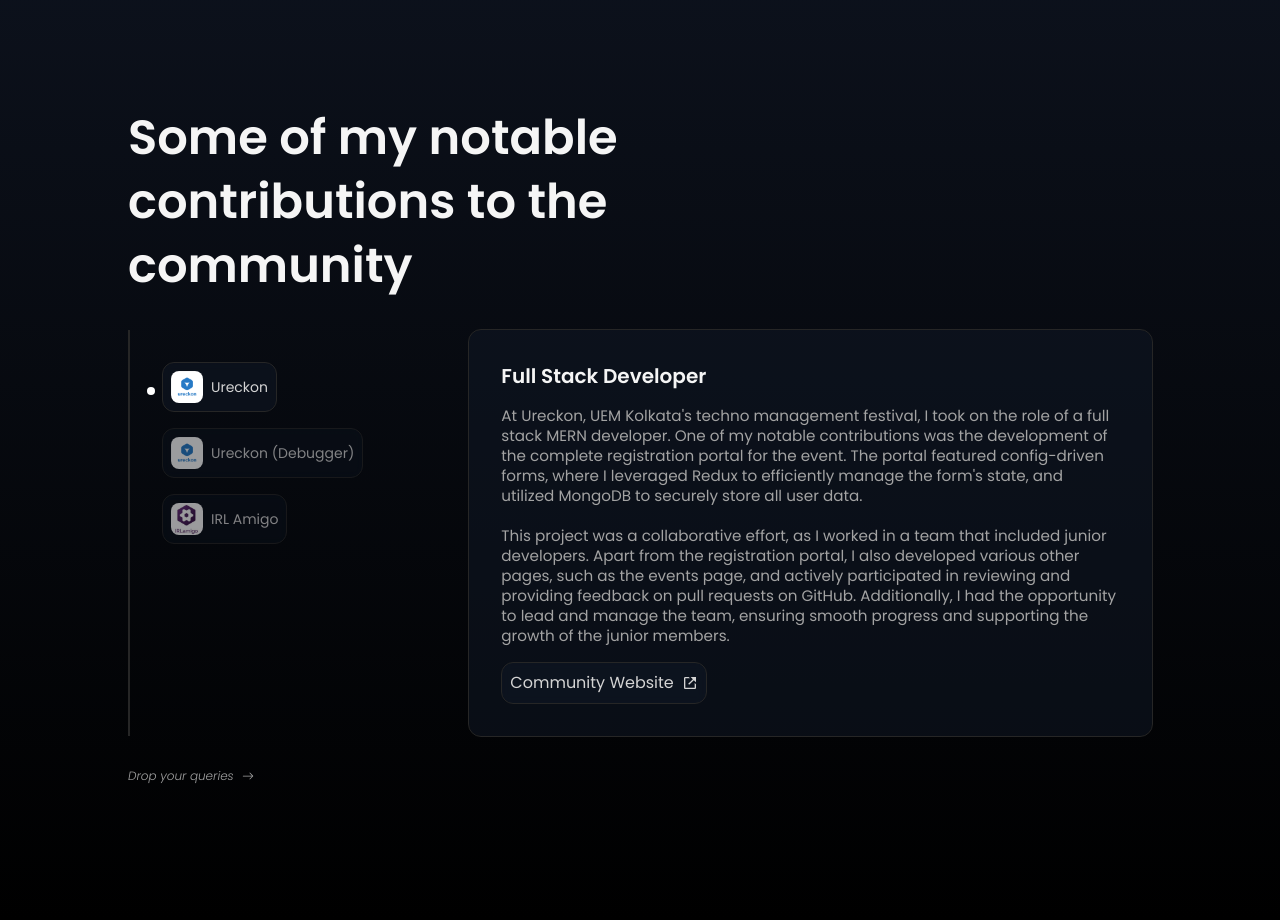
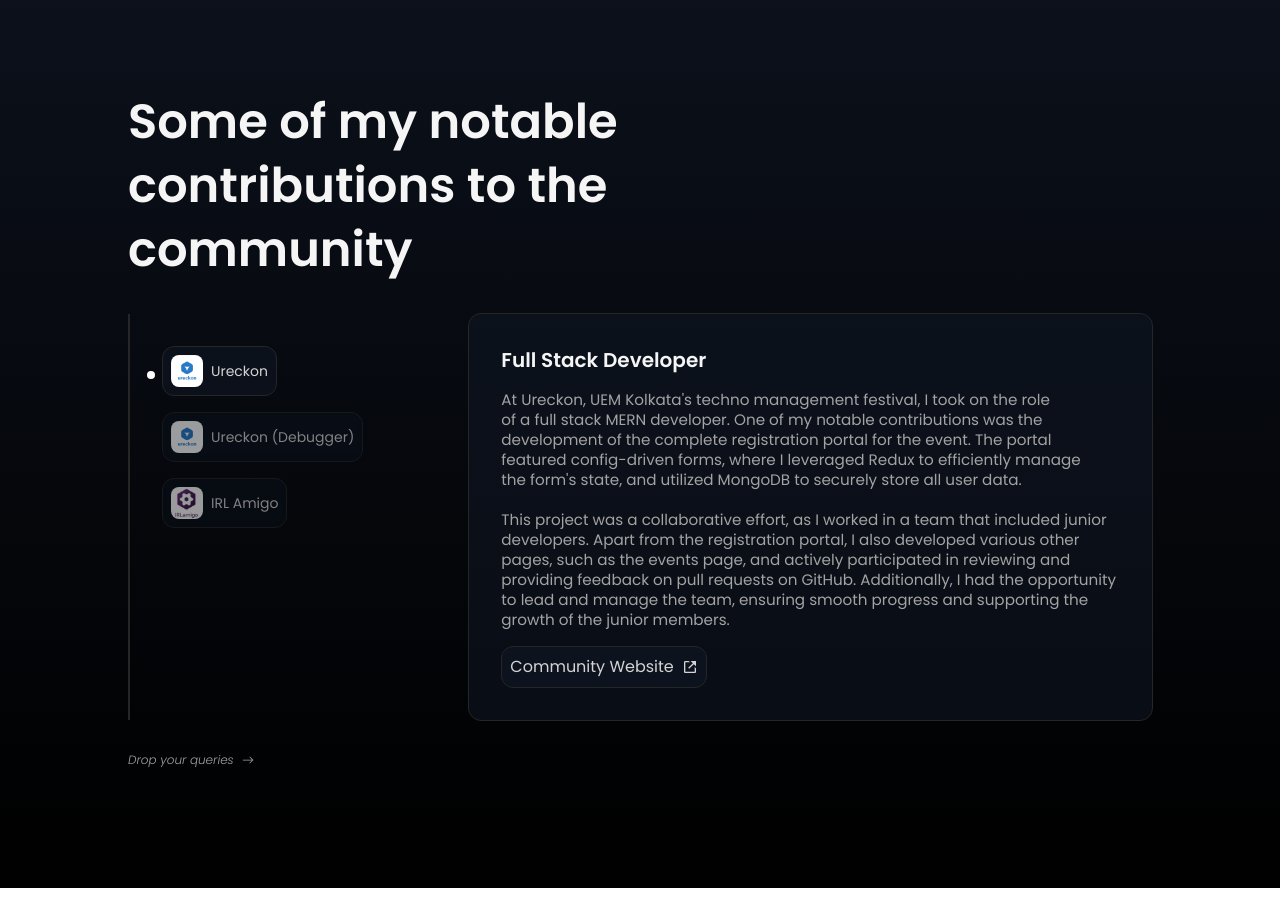
Before and after one commit to pranaygoel02/Portfolio, a React (Vite) app in the folder portfolioNew/: page / in a window 1280 px wide. Shown: the part 950-1870 px from the top of the page. After the commit the page ends 1838 px from the top, so only its background shows below. Built offline with nearby package versions, Linux system fonts and the light colour scheme; a web font is replaced by a local one.

Commit message:
Add files via upload

```diff
--- a/portfolioNew/src/App.jsx
+++ b/portfolioNew/src/App.jsx
@@ -52,7 +52,7 @@
             <Header />
             <Navbar
             links={navLinks}
-            className={'fixed bottom-[4rem] left-[50%] z-10 -translate-x-[50%]'}
+            className={'fixed bottom-[3rem] md:bottom-[4rem] left-[50%] z-10 -translate-x-[50%]'}
             animation={{
               initial: { opacity: 0, y: 100, x: "-50%" },
               animate : { opacity: 1, y: 0, x: "-50%" },
--- a/portfolioNew/src/index.css
+++ b/portfolioNew/src/index.css
@@ -45,6 +45,10 @@
   @apply text-neutral-400 font-normal
 }
 
+p {
+  text-wrap: balance;
+}
+
 .btn, button {
   @apply inline-flex gap-2 items-center bg-gray-900/50 p-2 border border-neutral-800 rounded-xl text-neutral-300 backdrop-blur-sm  placeholder:text-neutral-500 placeholder:text-sm cursor-pointer;
 }
@@ -58,7 +62,7 @@
 }
 
 .container {
-  @apply max-w-[95%] md:max-w-[80%] mx-auto py-4 w-full
+  @apply max-w-[90%] md:max-w-[80%] mx-auto w-full
 }
 
 
```
